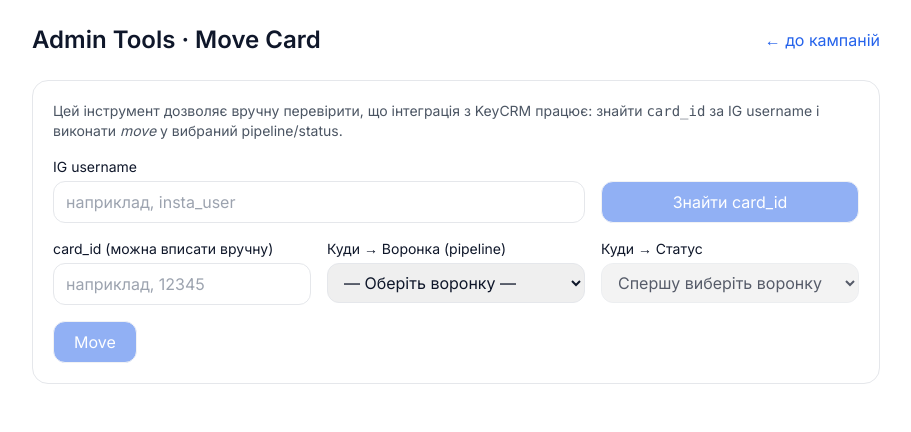
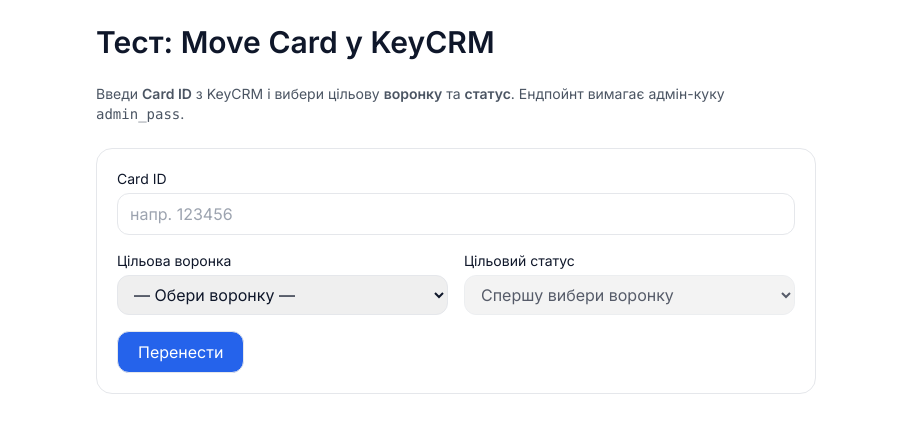
Before and after one commit to yurashko-ux/P-3-0, a Next.js app in the folder web/: page /admin/tools/move in a window 1280 px wide. Shown: the top 432 px of the page, without its empty margins (184-1095 px from the left). Built offline with nearby package versions, Linux system fonts and the light colour scheme.

Commit message:
Update page.tsx

```diff
--- a/web/app/admin/tools/move/page.tsx
+++ b/web/app/admin/tools/move/page.tsx
@@ -1,91 +1,61 @@
 // web/app/admin/tools/move/page.tsx
 'use client';
 
-import { useEffect, useMemo, useState } from 'react';
-import Link from 'next/link';
+import { useEffect, useState } from 'react';
 
 type Item = { id: string; title: string };
-function asArray(x: any): any[] {
-  if (Array.isArray(x)) return x;
-  if (x && typeof x === 'object') {
-    for (const k of ['items','data','result','rows','list']) {
-      if (Array.isArray((x as any)[k])) return (x as any)[k];
-    }
-  }
-  return [];
-}
+
 async function fetchItems(url: string): Promise<Item[]> {
   const r = await fetch(url, { cache: 'no-store' });
   if (!r.ok) return [];
   const j = await r.json().catch(() => ({}));
-  const arr = asArray(j?.items ?? j?.data ?? j);
-  const out: Item[] = [];
-  for (const p of arr) {
-    const id = p?.id ?? p?.value ?? p?.key ?? p?.pipeline_id ?? p?.status_id;
-    const title = p?.title ?? p?.name ?? p?.label ?? (id != null ? `#${id}` : '');
-    if (id != null) out.push({ id: String(id), title: String(title) });
-  }
-  // uniq by id
-  const m = new Map(out.map((i) => [i.id, i]));
-  return Array.from(m.values());
+  const arr = Array.isArray(j?.items) ? j.items : Array.isArray(j) ? j : [];
+  return (arr as any[]).map((p: any) => ({
+    id: String(p?.id ?? p?.value ?? ''),
+    title: String(p?.title ?? p?.name ?? p?.label ?? p?.alias ?? p?.id ?? ''),
+  }));
 }
 
-export default function AdminToolsMovePage() {
+export default function MoveToolPage() {
+  const [cardId, setCardId] = useState('');
   const [pipelines, setPipelines] = useState<Item[]>([]);
+  const [toPipelineId, setToPipelineId] = useState('');
   const [statuses, setStatuses] = useState<Item[]>([]);
-  const [toPipelineId, setToPipelineId] = useState('');
   const [toStatusId, setToStatusId] = useState('');
+  const [loading, setLoading] = useState(false);
+  const [msg, setMsg] = useState<string | null>(null);
 
-  const [username, setUsername] = useState('');
-  const [cardId, setCardId] = useState('');
-  const [resolving, setResolving] = useState(false);
-  const [moving, setMoving] = useState(false);
-  const [debug, setDebug] = useState<any>(null);
-  const [msg, setMsg] = useState<string>('');
-
+  // load pipelines
   useEffect(() => {
     (async () => {
-      try { setPipelines(await fetchItems('/api/keycrm/pipelines')); }
-      catch { setPipelines([]); }
+      setPipelines(await fetchItems('/api/keycrm/pipelines'));
     })();
   }, []);
 
+  // load statuses for selected pipeline
   useEffect(() => {
     (async () => {
-      setStatuses([]); setToStatusId('');
+      setStatuses([]);
+      setToStatusId('');
       if (!toPipelineId) return;
-      try {
-        setStatuses(await fetchItems(`/api/keycrm/statuses?pipeline_id=${encodeURIComponent(toPipelineId)}`));
-      } catch { setStatuses([]); }
+      setStatuses(
+        await fetchItems(
+          `/api/keycrm/statuses?pipeline_id=${encodeURIComponent(toPipelineId)}`
+        )
+      );
     })();
   }, [toPipelineId]);
 
-  async function resolveByUsername() {
-    setResolving(true); setMsg(''); setDebug(null);
+  async function onSubmit(e: React.FormEvent) {
+    e.preventDefault();
+    setMsg(null);
+    if (!cardId || !toPipelineId || !toStatusId) {
+      setMsg('Заповни Card ID, Воронку та Статус.');
+      return;
+    }
+    setLoading(true);
     try {
-      const r = await fetch(`/api/keycrm/card/by-username?u=${encodeURIComponent(username.trim())}`, { cache: 'no-store' });
-      const txt = await r.text();
-      let j: any = {};
-      try { j = JSON.parse(txt); } catch {}
-      setDebug({ endpoint: 'by-username', status: r.status, body: j || txt });
-      if (!r.ok || !(j?.ok)) throw new Error(j?.error || `HTTP ${r.status}`);
-      setCardId(String(j.card_id || j.id || ''));
-      setMsg('✅ Знайшли card_id і заповнили поле.');
-    } catch (e: any) {
-      setMsg(`⚠️ Не вдалося знайти card_id: ${e?.message || 'error'}. Можеш ввести card_id вручну.`);
-    } finally { setResolving(false); }
-  }
-
-  const canMove = useMemo(
-    () => !!cardId && !!toPipelineId && !!toStatusId,
-    [cardId, toPipelineId, toStatusId],
-  );
-
-  async function doMove() {
-    if (!canMove || moving) return;
-    setMoving(true); setMsg(''); setDebug(null);
-    try {
-      const r = await fetch('/api/keycrm/card/move', {
+      const res = await fetch('/api/keycrm/card/move', {
         method: 'POST',
         headers: { 'Content-Type': 'application/json' },
         body: JSON.stringify({
@@ -94,101 +64,87 @@ export default function AdminToolsMovePage() {
           to_status_id: toStatusId,
         }),
       });
-      const txt = await r.text();
-      let j: any = {};
-      try { j = JSON.parse(txt); } catch {}
-      setDebug({ endpoint: 'move', status: r.status, body: j || txt });
-      if (!r.ok || !(j?.ok)) throw new Error(j?.error || `HTTP ${r.status}`);
-      setMsg('🎉 Карта переміщена успішно.');
-    } catch (e: any) {
-      setMsg(`❌ Помилка переміщення: ${e?.message || 'error'}`);
-    } finally { setMoving(false); }
+      const j = await res.json().catch(() => ({}));
+      if (res.ok && j?.ok) {
+        setMsg('✅ Перенесено успішно.');
+      } else {
+        setMsg(`❌ Помилка: ${j?.error || `${res.status} ${res.statusText}`}`);
+      }
+    } catch (err: any) {
+      setMsg(`❌ Помилка запиту: ${err?.message || 'unknown'}`);
+    } finally {
+      setLoading(false);
+    }
   }
 
   return (
-    <div className="mx-auto max-w-4xl p-6 space-y-6">
-      <div className="flex items-center justify-between">
-        <h1 className="text-2xl font-semibold">Admin Tools · Move Card</h1>
-        <Link href="/admin/campaigns" className="text-blue-600">← до кампаній</Link>
-      </div>
+    <div className="mx-auto max-w-3xl p-6 space-y-6">
+      <h1 className="text-3xl font-semibold">Тест: Move Card у KeyCRM</h1>
+      <p className="text-sm text-gray-600">
+        Введи <b>Card ID</b> з KeyCRM і вибери цільову <b>воронку</b> та{' '}
+        <b>статус</b>. Ендпойнт вимагає адмін-куку <code>admin_pass</code>.
+      </p>
 
-      <div className="rounded-2xl border p-5 space-y-4">
-        <div className="text-sm text-gray-600">
-          Цей інструмент дозволяє вручну перевірити, що інтеграція з KeyCRM працює:
-          знайти <code>card_id</code> за IG username і виконати <em>move</em> у вибраний pipeline/status.
+      <form onSubmit={onSubmit} className="space-y-4 rounded-2xl border p-5">
+        <div>
+          <label className="block text-sm mb-1">Card ID</label>
+          <input
+            className="w-full rounded-xl border px-3 py-2"
+            placeholder="напр. 123456"
+            value={cardId}
+            onChange={(e) => setCardId(e.target.value)}
+          />
         </div>
 
-        <div className="grid grid-cols-1 md:grid-cols-3 gap-4">
-          <div className="md:col-span-2">
-            <label className="block text-sm mb-1">IG username</label>
-            <input
-              className="w-full rounded-xl border px-3 py-2"
-              placeholder="наприклад, insta_user"
-              value={username}
-              onChange={(e) => setUsername(e.target.value)}
-            />
-          </div>
-          <div className="flex items-end">
-            <button
-              onClick={resolveByUsername}
-              disabled={resolving || !username.trim()}
-              className="w-full rounded-xl px-4 py-2 border bg-blue-600 text-white disabled:opacity-50"
-            >
-              {resolving ? 'Пошук…' : 'Знайти card_id'}
-            </button>
-          </div>
-
+        <div className="grid grid-cols-1 md:grid-cols-2 gap-4">
           <div>
-            <label className="block text-sm mb-1">card_id (можна вписати вручну)</label>
-            <input
-              className="w-full rounded-xl border px-3 py-2"
-              placeholder="наприклад, 12345"
-              value={cardId}
-              onChange={(e) => setCardId(e.target.value)}
-            />
-          </div>
-          <div>
-            <label className="block text-sm mb-1">Куди → Воронка (pipeline)</label>
+            <label className="block text-sm mb-1">Цільова воронка</label>
             <select
               className="w-full rounded-xl border px-3 py-2"
               value={toPipelineId}
               onChange={(e) => setToPipelineId(e.target.value)}
             >
-              <option value="">— Оберіть воронку —</option>
-              {pipelines.map(p => <option key={p.id} value={p.id}>{p.title}</option>)}
+              <option value="">— Обери воронку —</option>
+              {pipelines.map((p) => (
+                <option key={p.id} value={p.id}>
+                  {p.title}
+                </option>
+              ))}
             </select>
           </div>
+
           <div>
-            <label className="block text-sm mb-1">Куди → Статус</label>
+            <label className="block text-sm mb-1">Цільовий статус</label>
             <select
               className="w-full rounded-xl border px-3 py-2"
               value={toStatusId}
               onChange={(e) => setToStatusId(e.target.value)}
-              disabled={!toPipelineId}
+              disabled={!toPipelineId || statuses.length === 0}
             >
-              <option value="">{toPipelineId ? '— Оберіть статус —' : 'Спершу виберіть воронку'}</option>
-              {statuses.map(s => <option key={s.id} value={s.id}>{s.title}</option>)}
+              <option value="">
+                {toPipelineId ? '— Обери статус —' : 'Спершу вибери воронку'}
+              </option>
+              {statuses.map((s) => (
+                <option key={s.id} value={s.id}>
+                  {s.title}
+                </option>
+              ))}
             </select>
           </div>
         </div>
 
         <div className="flex items-center gap-3">
           <button
-            onClick={doMove}
-            disabled={!canMove || moving}
+            type="submit"
+            disabled={loading}
             className="rounded-xl px-5 py-2 border bg-blue-600 text-white disabled:opacity-50"
           >
-            {moving ? 'Переміщуємо…' : 'Move'}
+            {loading ? 'Виконую…' : 'Перенести'}
           </button>
-          {msg && <div className="text-sm">{msg}</div>}
         </div>
 
-        {debug && (
-          <pre className="mt-3 text-xs bg-gray-50 rounded-xl p-3 overflow-x-auto">
-{JSON.stringify(debug, null, 2)}
-          </pre>
-        )}
-      </div>
+        {msg && <div className="text-sm">{msg}</div>}
+      </form>
     </div>
   );
 }
```
